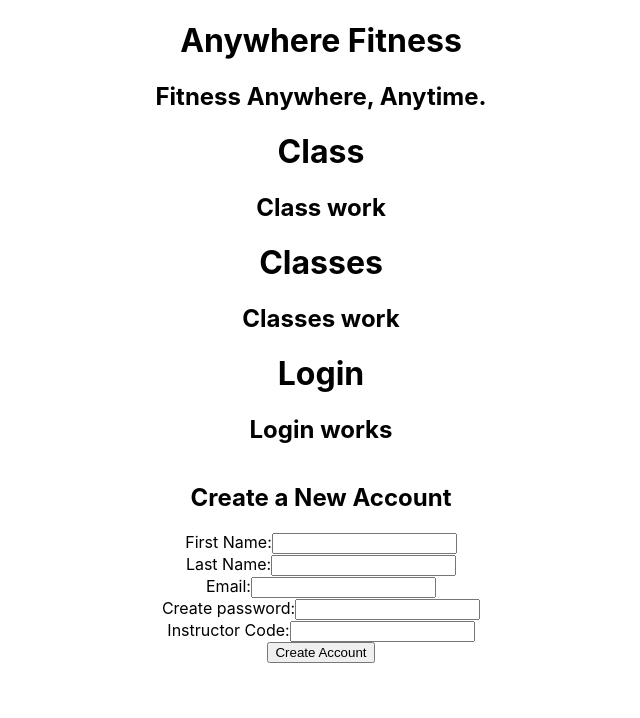
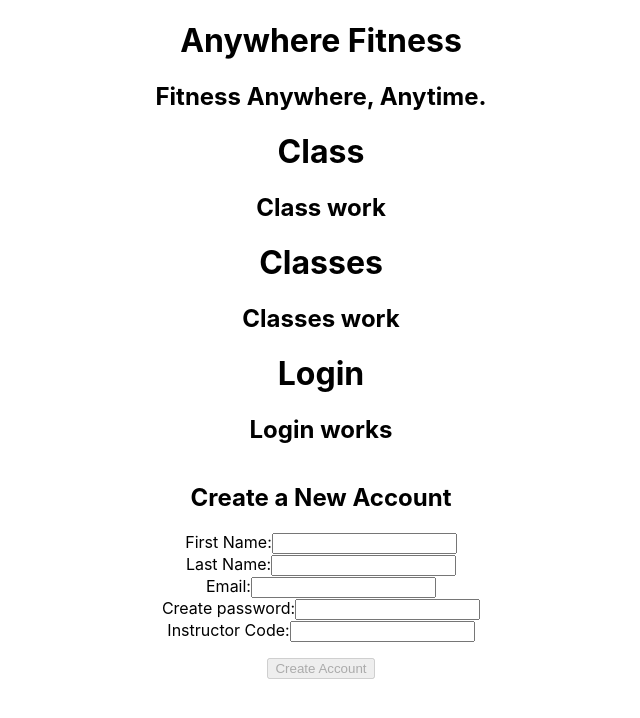
Before and after one commit to bbellify/bw1-front-end, a React (Create React App) app in the folder anywhere-fitness-oct-2021/: page /register in a window 1280 px wide. Shown: the top 718 px of the page, without its empty margins (319-959 px from the left). Built offline with nearby package versions, Linux system fonts and the light colour scheme.

Commit message:
register form working, validation working, but missing post endpoint

```diff
--- a/anywhere-fitness-oct-2021/src/components/register.js
+++ b/anywhere-fitness-oct-2021/src/components/register.js
@@ -52,10 +52,10 @@ export default function Register(props) {
         // axios.post()
     }
 
-    // useEffect(() => {
-    //     registerSchema.isValid(formValues)
-    //       .then(valid => setDisabled(!valid))
-    //   }, [formValues])
+    useEffect(() => {
+        registerSchema.isValid(formValues)
+          .then(valid => setDisabled(!valid))
+      }, [formValues])
 
 
     // end of prop passing - rest stays in Register
@@ -90,7 +90,6 @@ export default function Register(props) {
                     onChange={onChange}
                     />
             </label>
-
             <label>Last Name:
                 <input
                     value={formValues.last_name}
@@ -126,10 +125,14 @@ export default function Register(props) {
                         onChange={onChange}
                     />
             </label>
-            <button style={{
-                width: 'fit-content'
-
-            }}>Create Account</button>
+            <div className='errors'>
+                <p>{formErrors.first_name}</p>
+                <p>{formErrors.last_name}</p>
+                <p>{formErrors.email}</p>
+                <p>{formErrors.password}</p>
+                <p>{formErrors.code}</p>
+            </div>
+            <button disabled={disabled} style={{ width: 'fit-content' }}>Create Account</button>
         </form>
 
     </div>
--- a/anywhere-fitness-oct-2021/src/registerSchema.js
+++ b/anywhere-fitness-oct-2021/src/registerSchema.js
@@ -19,7 +19,7 @@ const registerSchema = yup.object().shape({
         .required('Please create a password')
         .min(6, 'Password must be at least 6 characters long'),
     code: yup
-    ,
+        .string()
 
 })
 
```
